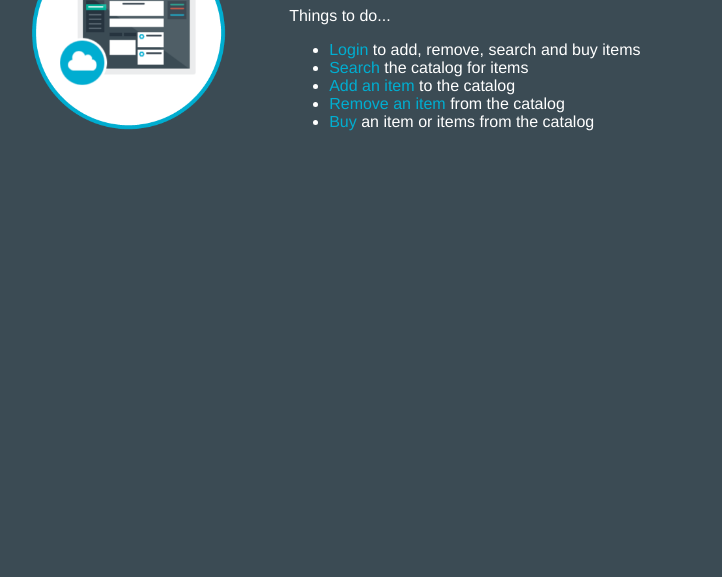
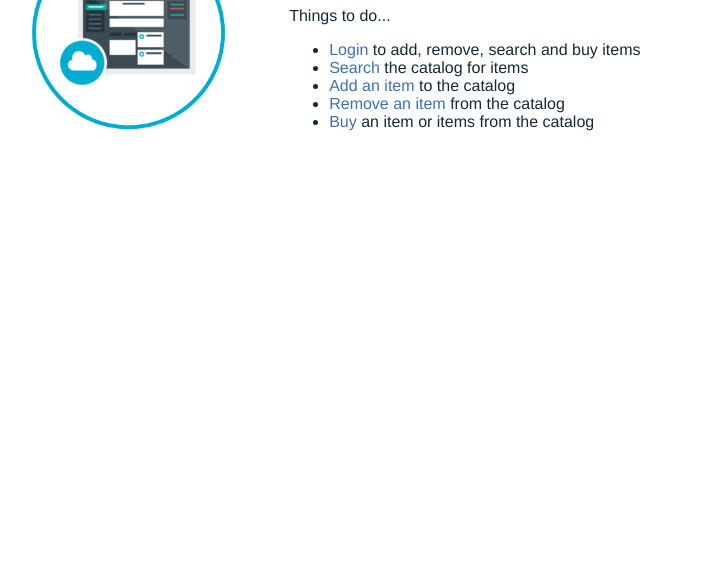
Before and after one commit to lrdavis2/LinsOnlineCatalog-YS, a website: page public/index.html in a window 1280 px wide. Shown: the part 223-800 px from the top of the page, without its empty margins (253-975 px from the left). Drawn offline with Linux system fonts and the light colour scheme.

Commit message:
Color changes

```diff
--- a/public/stylesheets/style.css
+++ b/public/stylesheets/style.css
@@ -3,16 +3,16 @@
  */
 
 body,html {
-	background-color: #3b4b54; width : 100%;
+	background-color: #ffffff; width : 100%;
 	height: 100%;
 	margin: 0 auto;
 	font-family: "HelveticaNeue-Light", "Helvetica Neue Light", "Helvetica Neue", Helvetica, Arial, "Lucida Grande", sans-serif;
-	color: #ffffff;
+	color: #152935;
 }
 
 a {
 	text-decoration: none;
-	color: #00aed1;
+	color: #3d70b2;
 }
 
 a:hover {
```
Also changed, not shown: public/index.html (+0 -7 lines).
